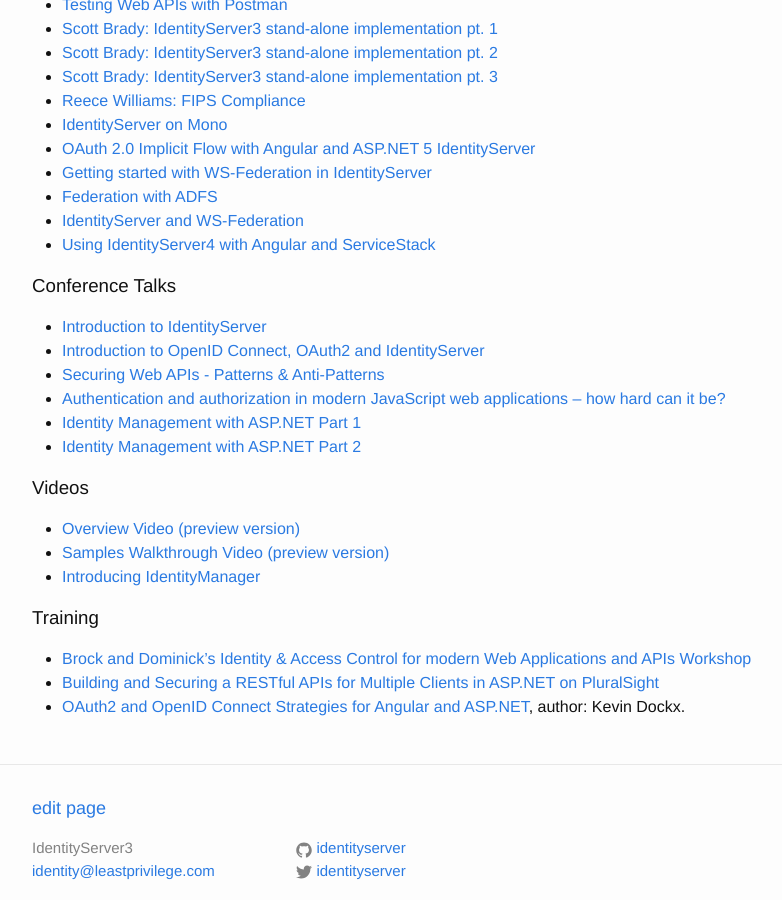
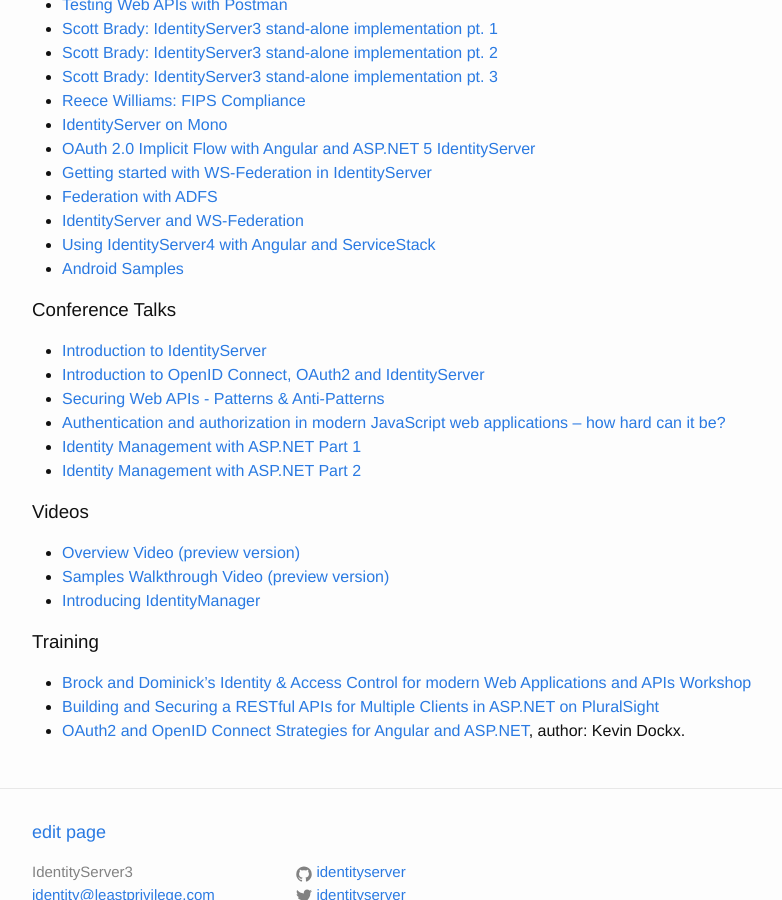
Before and after one commit to IdentityServer/Documentation, a Jekyll site: the page built from docsv2/resources/home.md, in a window 1280 px wide and 900 px high, scrolled down 657 px. Shown: the whole window, without its empty margins (238-1020 px from the left). Built offline with Jekyll 4.4.1, drawn with Linux system fonts in a browser that asks for light colours.

Commit message:
Update home.md

```diff
--- a/docsv2/resources/home.md
+++ b/docsv2/resources/home.md
@@ -35,6 +35,7 @@
 * [Federation with ADFS](http://nzpcmad.blogspot.co.nz/2015/11/identityserver-federation-with-adfs.html)
 * [IdentityServer and WS-Federation](https://www.scottbrady91.com/Identity-Server/Identity-Server-3-using-WS-Federation)
 * [Using IdentityServer4 with Angular and ServiceStack](http://estynedwards.com/blog/2016/01/30/ServiceStack-IdentityServer-Angular/)
+* [Android Samples](https://github.com/leo9223/IdentityServer4.Samples)
 
 ### Conference Talks
 * [Introduction to IdentityServer](https://vimeo.com/154172925)
```
